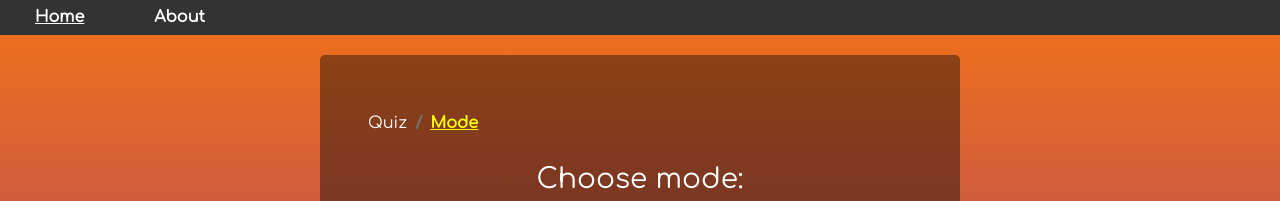
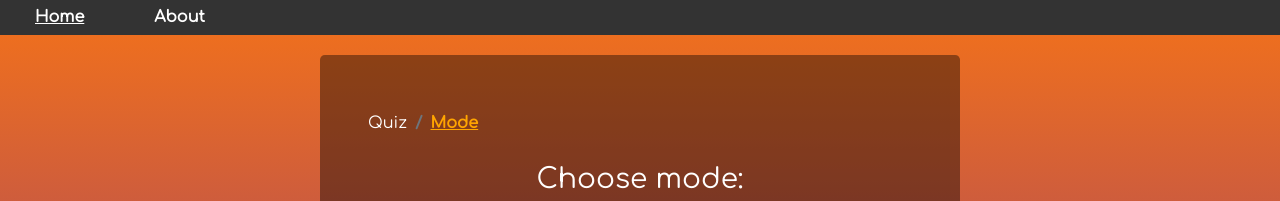
Before and after one commit to alexandermasud/Projekt-webbApp, an Angular app in the folder quiz/: page /quizsetup in a window 1280 px wide. Shown: the top 201 px of the page. Built offline with nearby package versions, Linux system fonts and the light colour scheme.

Commit message:
changed breadcrumb color

```diff
--- a/quiz/src/app/quiz-setup/quiz-setup.component.css
+++ b/quiz/src/app/quiz-setup/quiz-setup.component.css
@@ -18,6 +18,6 @@ a {
 }
 .active{
   text-decoration: underline;
-  color: yellow;
+  color: orange;
   font-weight: bold;
 }
```
